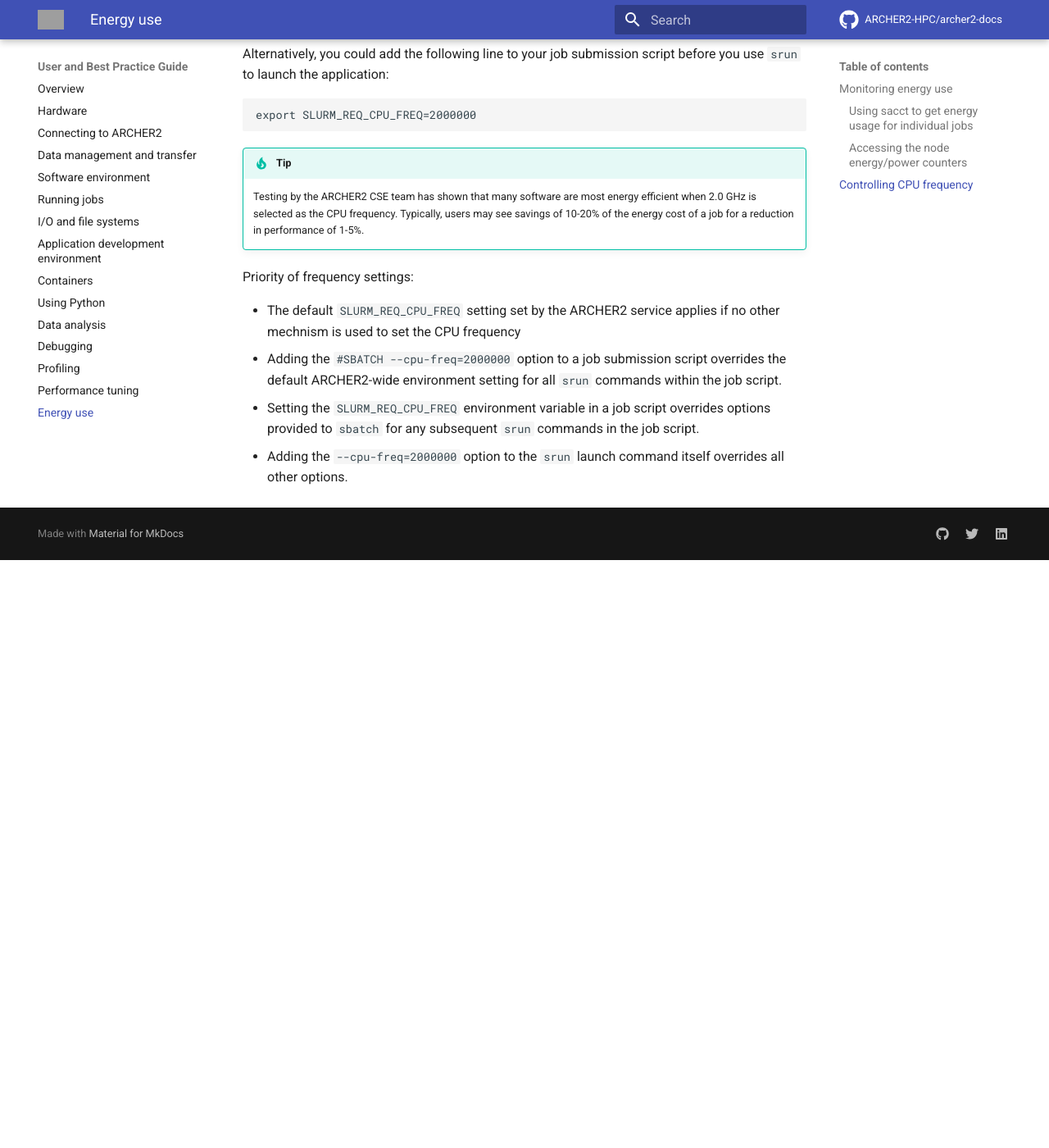
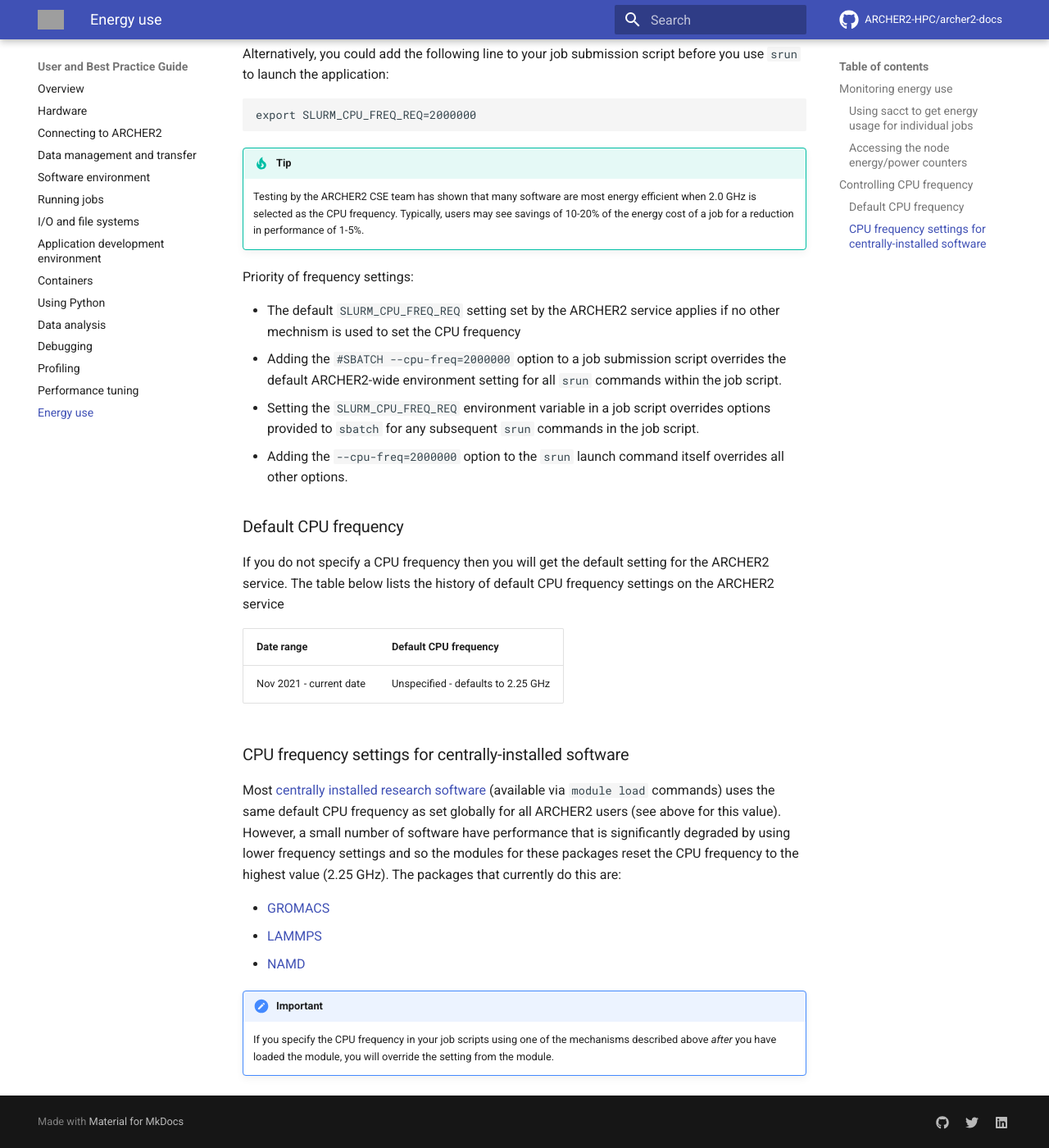
Before and after one commit to ARCHER2-HPC/archer2-docs, an MkDocs documentation site: the page built from docs/user-guide/energy.md, in a window 1280 px wide and 1400 px high, scrolled down 2588 px. Shown: the whole window at 82% size. Built offline with MkDocs 1.6.1 and Material for MkDocs 9.7.7, drawn with Linux system fonts in a browser that asks for light colours; comment, search, counter and statistics services are not loaded; before the commit the page ends 3271 px from its top, so only the background shows below that; some of the changed text lies outside the part shown; grey boxes are pictures that could not be loaded.

Commit message:
Updates with more information on frequency settings

````diff
--- a/docs/user-guide/energy.md
+++ b/docs/user-guide/energy.md
@@ -87,9 +87,9 @@
 
 | Frequency | Slurm option | Slurm environment variable |
 |----------:|--------------|----------------------------|
-| 2.25 GHz  | `--cpu-freq=2250000` | `export SLURM_REQ_CPU_FREQ=2250000` |
-| 2.00 GHz  | `--cpu-freq=2000000` | `export SLURM_REQ_CPU_FREQ=2000000` |
-| 1.50 GHz  | `--cpu-freq=1500000` | `export SLURM_REQ_CPU_FREQ=1500000` |
+| 2.25 GHz  | `--cpu-freq=2250000` | `export SLURM_CPU_FREQ_REQ=2250000` |
+| 2.00 GHz  | `--cpu-freq=2000000` | `export SLURM_CPU_FREQ_REQ=2000000` |
+| 1.50 GHz  | `--cpu-freq=1500000` | `export SLURM_CPU_FREQ_REQ=1500000` |
 
 For example, you can add the following option to your job submission script to set the CPU frequency
 to 2.0 GHz:
@@ -102,7 +102,7 @@
 to launch the application:
 
 ```
-export SLURM_REQ_CPU_FREQ=2000000
+export SLURM_CPU_FREQ_REQ=2000000
 ```
 
 !!! tip
@@ -112,11 +112,36 @@
 
 Priority of frequency settings:
 
-- The default `SLURM_REQ_CPU_FREQ` setting set by the ARCHER2 service applies if no other mechnism
+- The default `SLURM_CPU_FREQ_REQ` setting set by the ARCHER2 service applies if no other mechnism
   is used to set the CPU frequency
 - Adding the `#SBATCH --cpu-freq=2000000` option to a job submission script overrides the default
   ARCHER2-wide environment setting for all `srun` commands within the job script.
-- Setting the `SLURM_REQ_CPU_FREQ` environment variable in a job script overrides options provided
+- Setting the `SLURM_CPU_FREQ_REQ` environment variable in a job script overrides options provided
   to `sbatch` for any subsequent `srun` commands in the job script.
 - Adding the `--cpu-freq=2000000` option to the `srun` launch command itself overrides all other
   options.
+
+### Default CPU frequency
+
+If you do not specify a CPU frequency then you will get the default setting for the ARCHER2 service.
+The table below lists the history of default CPU frequency settings on the ARCHER2 service
+
+| Date range | Default CPU frequency |
+|------------|-----------------------|
+| Nov 2021 - current date | Unspecified - defaults to 2.25 GHz |
+
+### CPU frequency settings for centrally-installed software
+
+Most [centrally installed research software](../research-software/) (available via `module load`
+commands) uses the same default CPU frequency as set globally for all ARCHER2 users (see above
+for this value). However, a small number of software have performance that is significantly
+degraded by using lower frequency settings and so the modules for these packages reset the
+CPU frequency to the highest value (2.25 GHz). The packages that currently do this are:
+
+- [GROMACS](../research-software/gromacs.md)
+- [LAMMPS](../research-software/lammps.md)
+- [NAMD](../research-software/namd.md)
+
+!!! important
+    If you specify the CPU frequency in your job scripts using one of the mechanisms described
+    above *after* you have loaded the module, you will override the setting from the module.
````
Also changed, not shown: docs/research-software/gromacs.md (+6 -0 lines), docs/research-software/lammps.md (+6 -0 lines), docs/research-software/namd.md (+7 -4 lines).
